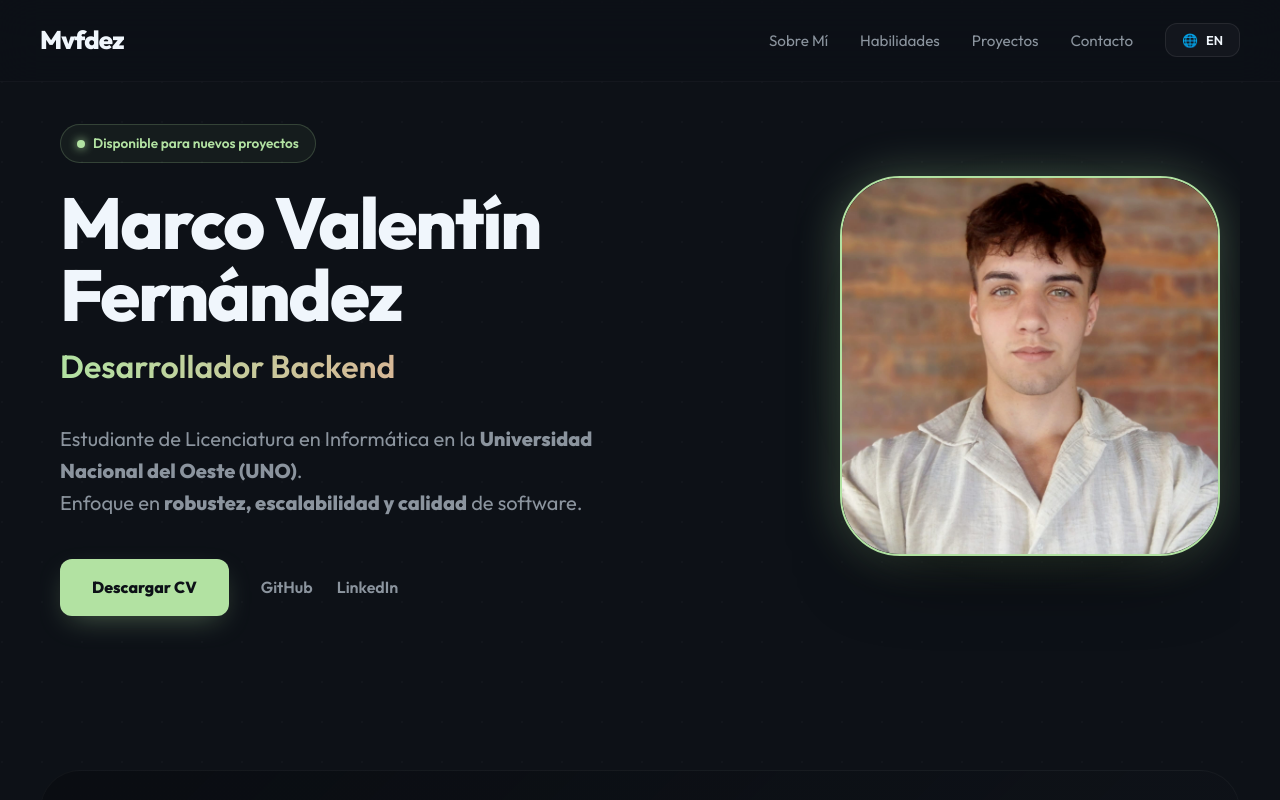
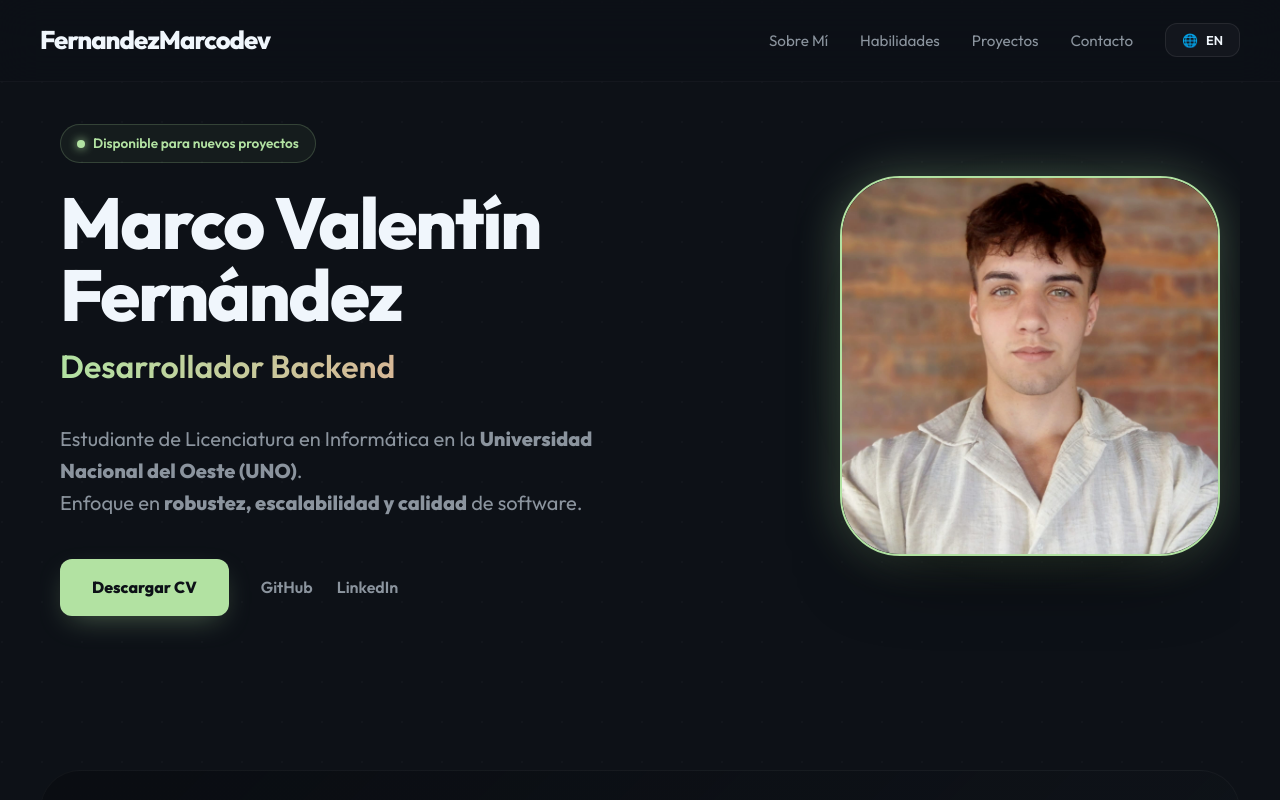
Before and after one commit to FernandezMarcodev/Portafolio, an Astro site: page / in a window 1280 px wide. Shown: the top 800 px of the page. Built offline with nearby package versions, Linux system fonts and the light colour scheme; Astro itself is replaced by a stand-in of ours.

Commit message:
nuevo cv

```diff
--- a/src/components/Contact.astro
+++ b/src/components/Contact.astro
@@ -2,7 +2,7 @@
 const email = "fernandezmarcovalentin@gmail.com";
 const linkedin =
   "https://www.linkedin.com/in/marco-valentin-fernandez-741222352/";
-const github = "https://github.com/MvFdez";
+const github = "https://github.com/FernandezMarcodev";
 const phone = "+54 9 11 5940 8162";
 const whatsapp = `https://wa.me/5491159408162`;
 ---
@@ -54,7 +54,7 @@ const whatsapp = `https://wa.me/5491159408162`;
         </span>
         <div class="method-text">
           <span>GitHub</span>
-          <strong>MvFdez</strong>
+          <strong>FernandezMarcodev</strong>
         </div>
       </a>
 
--- a/src/components/Hero.astro
+++ b/src/components/Hero.astro
@@ -1,5 +1,5 @@
 ---
-const github = "https://github.com/MvFdez";
+const github = "https://github.com/FernandezMarcodev";
 const linkedin =
   "https://www.linkedin.com/in/marco-valentin-fernandez-741222352/";
 ---
--- a/src/layouts/Layout.astro
+++ b/src/layouts/Layout.astro
@@ -23,7 +23,7 @@ const { title, description = "Portafolio Profesional de Marco Valentín Fernánd
 	<body>
 		<header>
 			<nav>
-				<div class="logo">Mvfdez</div>
+				<div class="logo">FernandezMarcodev</div>
 				<button class="menu-toggle" id="menuToggle" aria-label="Abrir menú">
 					<span></span>
 					<span></span>
```
Also changed, not shown: public/assets/images/about-me.jpeg, 5 other files.
